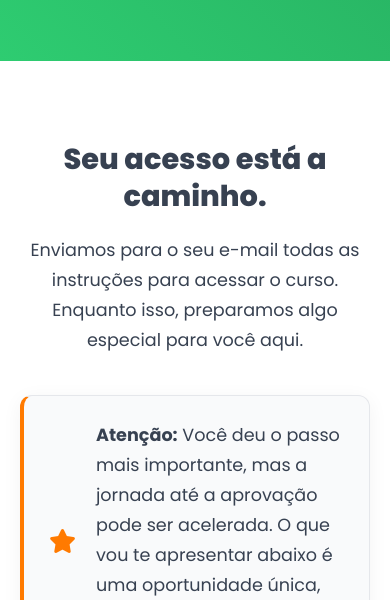
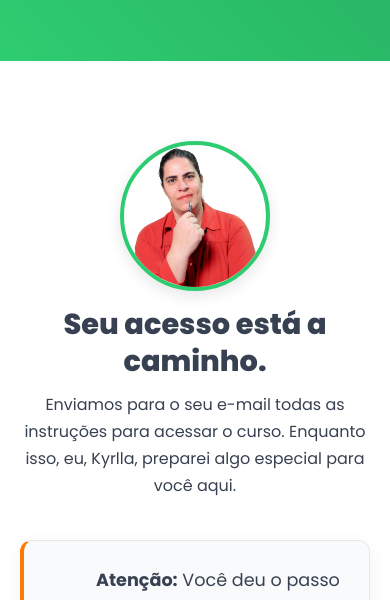
Before and after one commit to Shaolinnn/pagina-obrigado-upsell, a plain HTML site: page index.html in a window 390 px wide. Shown: the part 200-800 px from the top of the page. Drawn offline with Linux system fonts and the light colour scheme.

Commit message:
Imagem da Kyrlla

```diff
--- a/index.html
+++ b/index.html
@@ -128,6 +128,40 @@
             font-size: 2.5rem;
         }
 
+        /* --- SEÇÃO DE BOAS-VINDAS COM IMAGEM --- */
+        .welcome-section-with-image {
+            display: flex;
+            flex-direction: column;
+            align-items: center;
+            text-align: center;
+        }
+        .profile-presentation {
+            display: flex;
+            align-items: center;
+            gap: 30px;
+            margin-bottom: 40px;
+            max-width: 750px;
+            width: 100%;
+            text-align: left;
+        }
+        .profile-photo {
+            width: 180px; /* MUDANÇA: Aumentado de 140px para 180px */
+            height: 180px; /* MUDANÇA: Aumentado de 140px para 180px */
+            border-radius: 50%;
+            object-fit: cover;
+            border: 4px solid var(--cor-secundaria);
+            box-shadow: 0 5px 15px rgba(0,0,0,0.1);
+            flex-shrink: 0;
+        }
+        .profile-text-content h2 {
+            margin-bottom: 10px;
+            text-align: left;
+        }
+        .profile-text-content p {
+            margin: 0;
+            text-align: left;
+        }
+
         /* --- TRANSIÇÃO --- */
         .highlight-v2 {
             background: var(--cor-fundo-claro);
@@ -137,7 +171,7 @@
             text-align: left;
             border-radius: 12px;
             max-width: 750px;
-            margin: 40px auto 0;
+            margin: 0 auto; /* Ajustado para centralizar */
             box-shadow: 0 4px 20px rgba(0,0,0,0.05);
             display: flex;
             align-items: center;
@@ -344,6 +378,22 @@
                 font-size: 1rem;
             }
 
+            .profile-presentation {
+                flex-direction: column;
+                text-align: center;
+                gap: 15px;
+            }
+            .profile-photo {
+                width: 150px; /* MUDANÇA: Aumentado de 120px para 150px */
+                height: 150px; /* MUDANÇA: Aumentado de 120px para 150px */
+            }
+            .profile-text-content h2, .profile-text-content p {
+                text-align: center;
+            }
+            .profile-text-content p {
+                font-size: 1rem;
+            }
+
             .offer-card {
                 padding: 30px 20px;
                 max-width: 95%;
@@ -374,9 +424,14 @@
     </header>
 
     <section>
-        <div class="container">
-            <h2>Seu acesso está a caminho.</h2>
-            <p>Enviamos para o seu e-mail todas as instruções para acessar o curso. Enquanto isso, preparamos algo especial para você aqui.</p>
+        <div class="container welcome-section-with-image">
+            <div class="profile-presentation">
+                <img src="image/Kyrlla-2.webp" alt="Foto de Perfil da Kyrlla" class="profile-photo">
+                <div class="profile-text-content">
+                    <h2>Seu acesso está a caminho.</h2>
+                    <p>Enviamos para o seu e-mail todas as instruções para acessar o curso. Enquanto isso, eu, Kyrlla, preparei algo especial para você aqui.</p>
+                </div>
+            </div>
             <div class="highlight-v2">
                 <i class="fa-solid fa-star"></i>
                 <p><strong>Atenção:</strong> Você deu o passo mais importante, mas a jornada até a aprovação pode ser acelerada. O que vou te apresentar abaixo é uma oportunidade única, disponível <strong>apenas nesta página.</strong></p>
@@ -448,7 +503,7 @@
                 </div>
                 <p class="installment-price">ou 12x de R$ 51,71</p>
 
-                <a href="https://pay.hotmart.com/M101018827X?off=pdt135ma" target="_blank" rel="noopener noreferrer" class="cta-button-v2">GARANTIR MINHA VAGA NA MENTORIA</a>
+                <a href="https://pay.hotmart.com/M101018827X?off=duglc44y" target="_blank" rel="noopener noreferrer" class="cta-button-v2">GARANTIR MINHA VAGA NA MENTORIA</a>
                 <p class="small-text-info">Acesso imediato. Vagas limitadas e com acompanhamento direto.</p>
             </div>
         </div>
```
Also changed, not shown: image/Kyrlla-2.webp (added).
